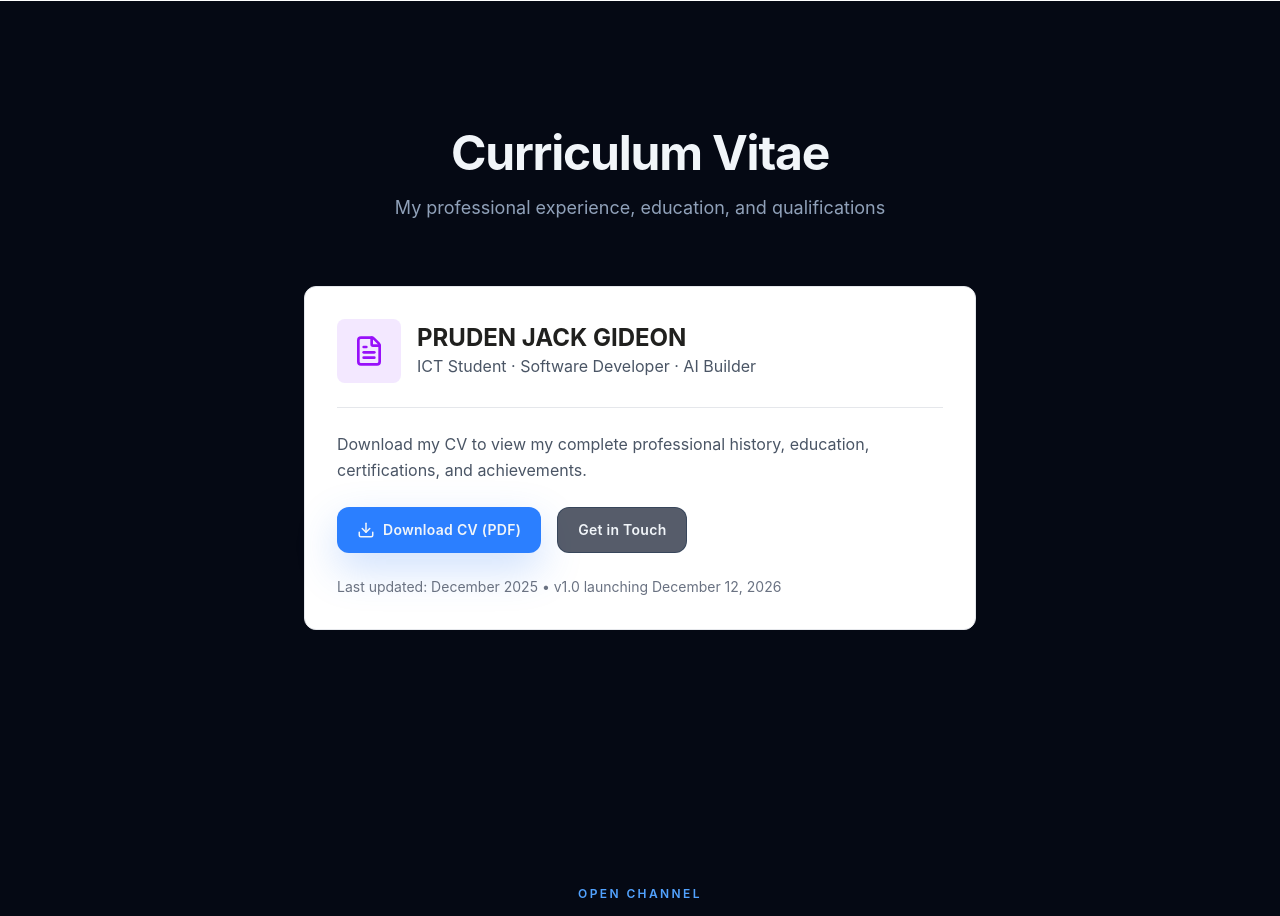
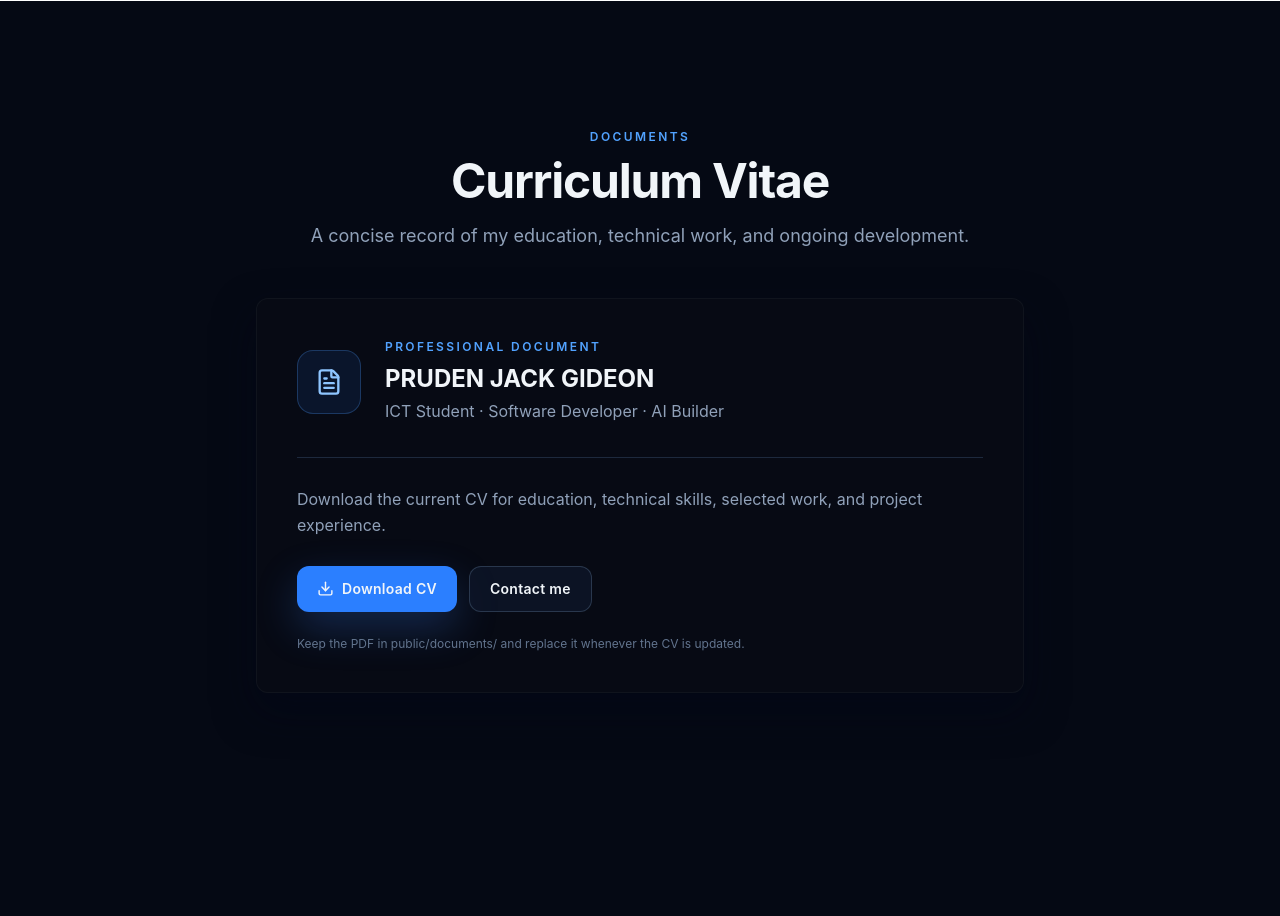
Before and after one commit to jark-zenith/Pruden-Jack-Gideon, a React (Vite) app: page / in a window 1280 px wide. Shown: the part 7560-8476 px from the top of the page. Built offline with nearby package versions, Linux system fonts and the light colour scheme.

Commit message:
finish: polish Cv.tsx

```diff
--- a/src/sections/Cv.tsx
+++ b/src/sections/Cv.tsx
@@ -4,50 +4,42 @@ import { SectionHeading } from '../components/ui/SectionHeading'
 import { Button } from '../components/ui/Button'
 import { personalInfo } from '../data/personal'
 
-// Check if CV file exists in public/documents
 const cvPath = '/documents/Pruden-Jack-Gideon-CV.pdf'
 
 export function Cv() {
   return (
-    <section id="cv" className="py-20 md:py-32 bg-transparent">
+    <section id="cv" className="py-20 md:py-32">
       <PageContainer>
         <SectionHeading
+          eyebrow="Documents"
           title="Curriculum Vitae"
-          subtitle="My professional experience, education, and qualifications"
+          subtitle="A concise record of my education, technical work, and ongoing development."
         />
 
-        <div className="mt-16 max-w-2xl mx-auto">
-          <div className="p-8 rounded-xl bg-white border border-gray-200">
-            <div className="flex items-center gap-4 mb-6">
-              <div className="w-16 h-16 rounded-lg bg-purple-100 flex items-center justify-center">
-                <FileText className="text-purple-600" size={32} />
+        <div className="mx-auto mt-12 max-w-3xl">
+          <div className="card-surface card-radius p-7 sm:p-10">
+            <div className="flex flex-col gap-6 sm:flex-row sm:items-center">
+              <div className="flex h-16 w-16 shrink-0 items-center justify-center rounded-2xl border border-blue-400/25 bg-blue-500/10 text-blue-300">
+                <FileText size={28} />
               </div>
               <div>
-                <h3 className="text-2xl font-bold text-[#20201e]">
-                  {personalInfo.name}
-                </h3>
-                <p className="text-gray-600">{personalInfo.role}</p>
+                <p className="text-xs font-semibold uppercase tracking-[0.2em] text-blue-400">Professional document</p>
+                <h3 className="mt-2 text-2xl font-bold text-slate-100">{personalInfo.name}</h3>
+                <p className="mt-1 text-slate-400">{personalInfo.role}</p>
               </div>
             </div>
 
-            <div className="border-t border-gray-200 pt-6">
-              <p className="text-gray-600 mb-6">
-                Download my CV to view my complete professional history, education, certifications, and achievements.
+            <div className="mt-8 border-t border-slate-800 pt-7">
+              <p className="max-w-2xl leading-relaxed text-slate-400">
+                Download the current CV for education, technical skills, selected work, and project experience.
               </p>
-
-              <div className="flex flex-col sm:flex-row gap-4">
+              <div className="mt-7 flex flex-col gap-3 sm:flex-row">
                 <Button href={cvPath} variant="primary">
-                  <Download size={18} />
-                  Download CV (PDF)
+                  <Download size={17} /> Download CV
                 </Button>
-                <Button href="#contact" variant="secondary">
-                  Get in Touch
-                </Button>
+                <Button href="#contact" variant="secondary">Contact me</Button>
               </div>
-
-              <p className="text-sm text-gray-500 mt-6">
-                Last updated: December 2025 • v1.0 launching December 12, 2026
-              </p>
+              <p className="mt-6 text-xs text-slate-500">Keep the PDF in public/documents/ and replace it whenever the CV is updated.</p>
             </div>
           </div>
         </div>
```
